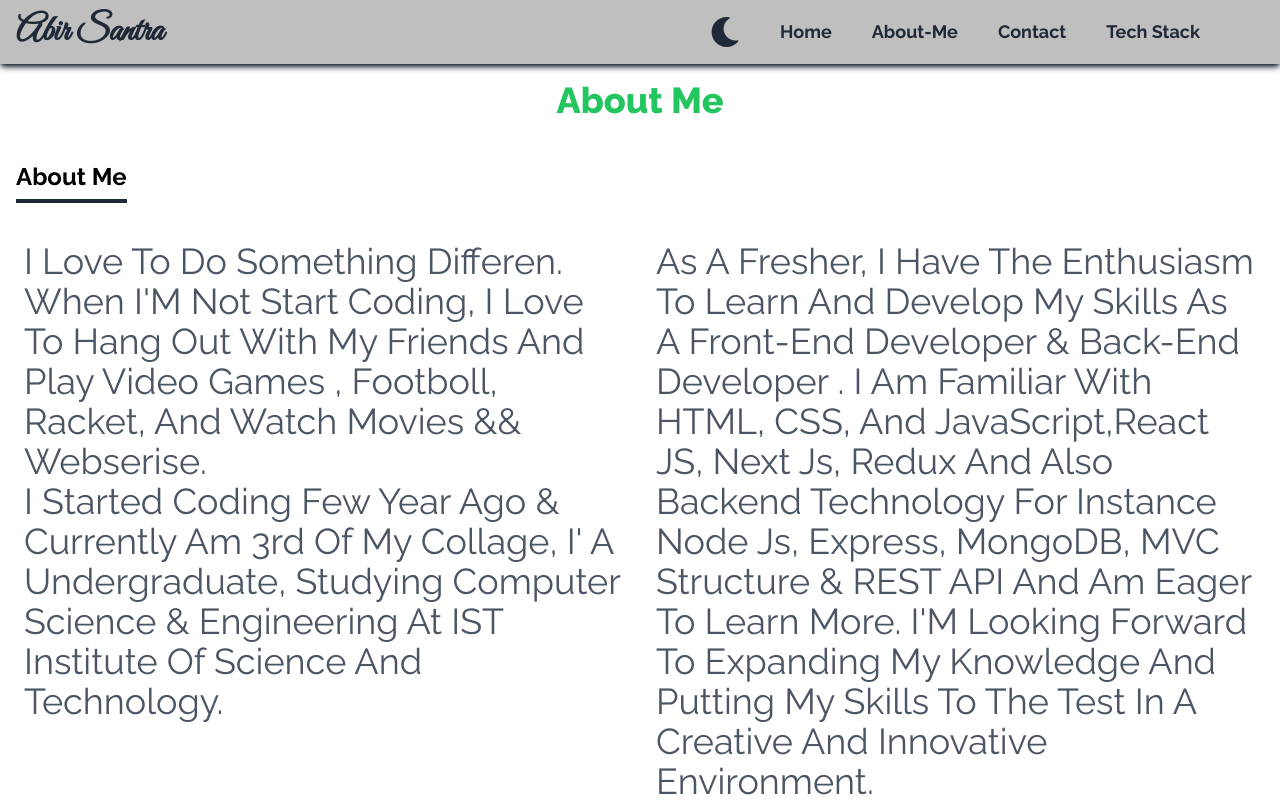
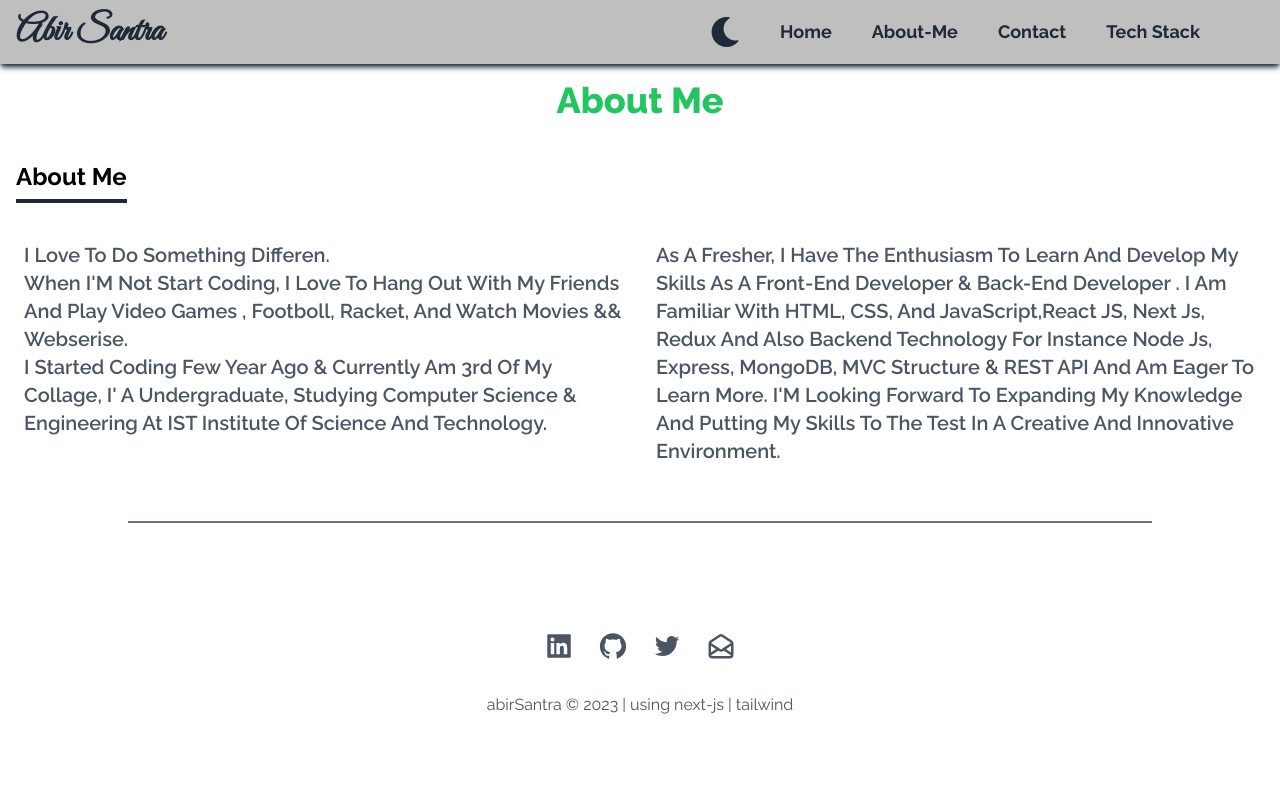
Before and after one commit to Jonty-Abir/my_portfolio, a Next.js app: page /about in a window 1280 px wide. Shown: the top 800 px of the page. Built offline with nearby package versions, Linux system fonts and the light colour scheme.

Commit message:
final-commit

```diff
--- a/Components/About.tsx
+++ b/Components/About.tsx
@@ -8,7 +8,7 @@
       </div>
       <div className="grid grid-cols-1 mob-md:grid-cols-2 text-black  dark:text-gray-500 p-6 gap-8 font-thin">
         <p
-          className="text-gray-600 dark:text-gray-400 text-left"
+          className="text-gray-600 dark:text-gray-400 text-left text-xl font-semibold"
           // style={{ fontSize: "18px", lineHeight: "30px" }}
         >
           I love to do something differen. <br />
@@ -25,7 +25,7 @@
         </p>
 
         <p
-          className="text-gray-600 dark:text-gray-400 text-left"
+          className="text-gray-600 dark:text-gray-400 text-left text-xl font-semibold"
           // style={{ fontSize: "18px", lineHeight: "30px" }}
         >
           As a fresher, I have the enthusiasm to learn and develop my skills as
--- a/Components/Content.tsx
+++ b/Components/Content.tsx
@@ -16,16 +16,16 @@
           </div>
           {/* para */}
           <div className="flex flex-col justify-start p-4 gap-y-4 ">
-            <p className="text-left leading-6 text-gray-500 dark:text-gray-400 text-xs font-semibold">
+            <p className="text-left leading-4 text-gray-600 dark:text-gray-400 text-md font-semibold">
               Hi, am abir & a web developer | UI designer. Besides this i am
               undergraduate student.
             </p>
 
-            <p className="text-left leading-4 text-gray-500 dark:text-gray-400 text-xs font-semibold">
+            <p className="text-left leading-4 text-gray-600 dark:text-gray-400 text-md font-semibold">
               I{"'"}m pretty positive and strong-willed and I always finish what
               I start. doing what I love and being surrounded by my loved ones.
             </p>
-            <p className="text-left leading-0 text-gray-500 dark:text-gray-400 text-xs font-semibold">
+            <p className="text-left leading-4 text-gray-600 dark:text-gray-400 text-md font-semibold">
               Have a high motivation with determination to learn. Have high aim
               to be a successful. A disciplined and open-minded person.
             </p>
```
